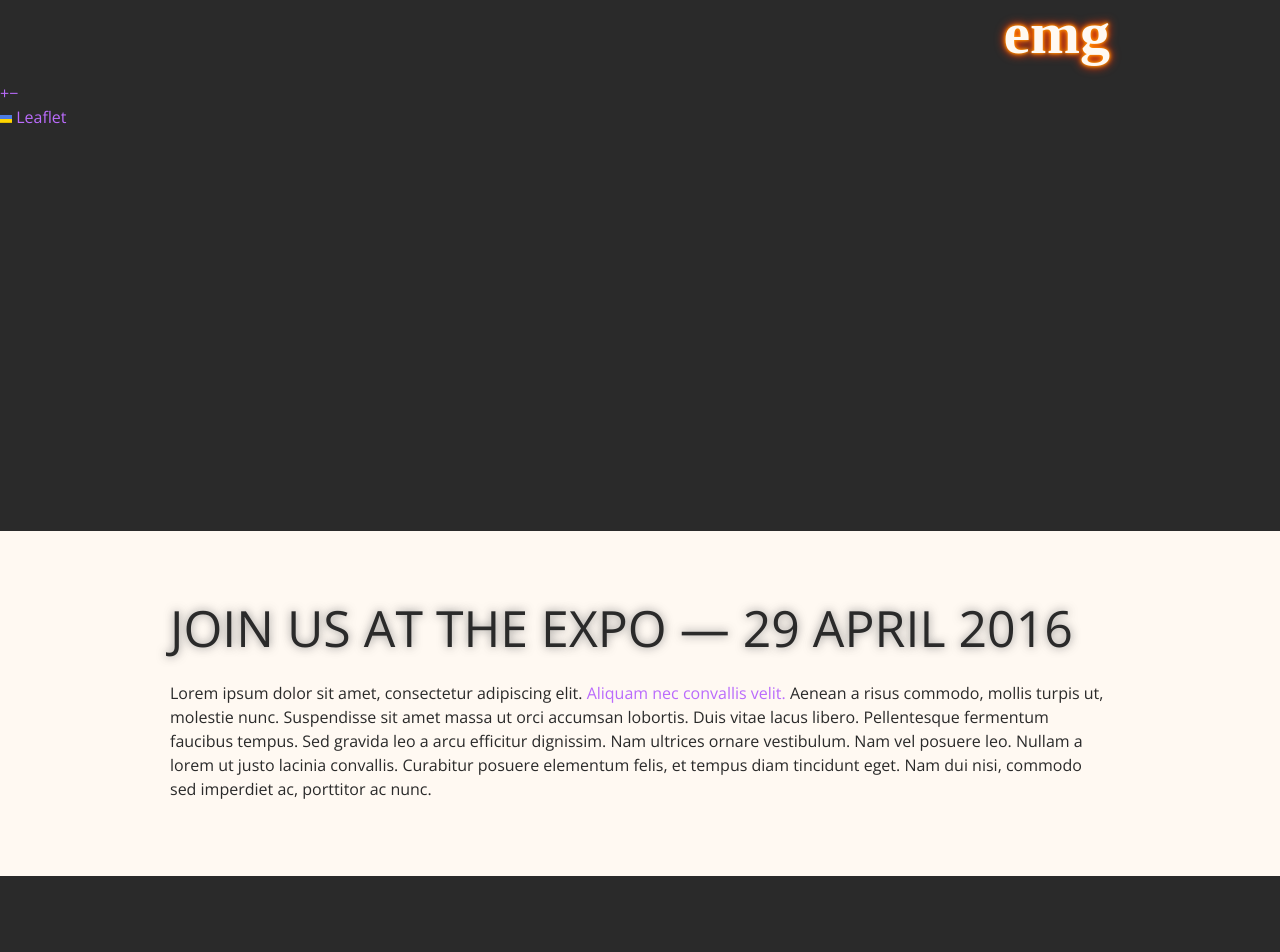
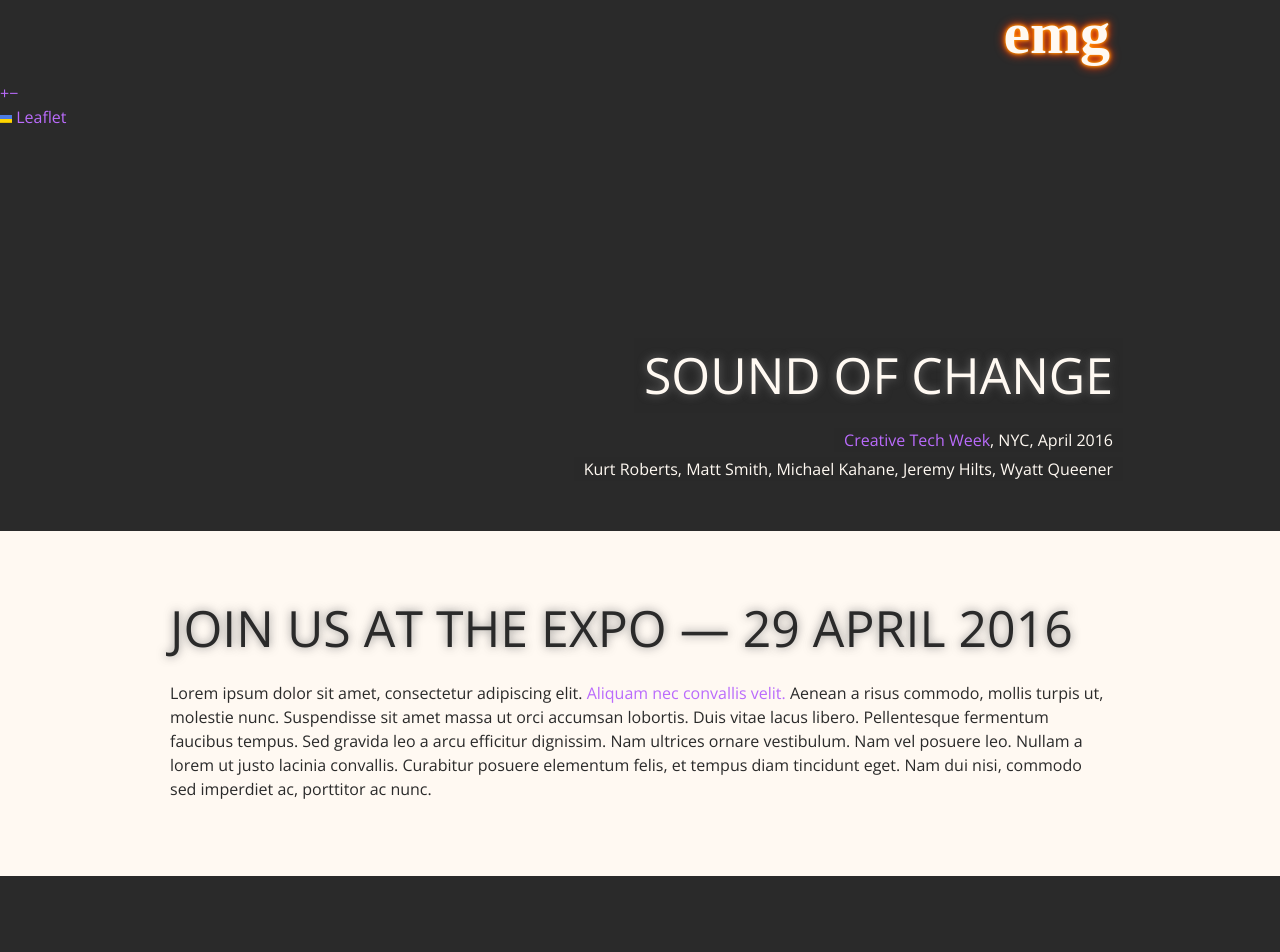
Before and after one commit to edgewoodmagiciansguild/edgewoodmagiciansguild.github.io, a Jekyll site: the page built from index.html, in a window 1280 px wide. Shown: the top 952 px of the page. Built offline with Jekyll 4.4.1, drawn with Linux system fonts in a browser that asks for light colours; nearby versions of some CDN libraries; some web fonts are replaced.

Commit message:
project overlay on map

```diff
--- a/_includes/map.html
+++ b/_includes/map.html
@@ -1,4 +1,14 @@
-<div id="map" class="soc-map"></div>
+<div id="map" class="featured">
+	<div class="wrapper">
+		<div class="absolute-padding-fix">
+			<div class="featured__container">
+				<h1 class="featured__headline post-link"> {{ include.headline }} </h1>
+				<p class="featured__description"> {{ include.description-1 }} </p>
+				<p class="featured__description"> {{ include.description-2 }} </p>
+			</div>
+		</div>
+	</div>
+</div>
 
 <!-- leaflet -->
 <script src="https://cdnjs.cloudflare.com/ajax/libs/leaflet/1.0.0-beta.2/leaflet.js"></script>
--- a/_sass/_base.scss
+++ b/_sass/_base.scss
@@ -172,6 +172,11 @@ pre {
 	}
 }
 
+.absolute-padding-fix {
+	height: 100%;
+	position: relative;
+}
+
 
 
 /**
--- a/_sass/_layout.scss
+++ b/_sass/_layout.scss
@@ -266,7 +266,7 @@
 * Map Component
 */
 
-.soc-map {
+.featured {
 	height: 450px;
 	overflow: hidden;
 
@@ -278,4 +278,36 @@
 		height: 200px;
 	}
 
+	&__container {
+		bottom: 10%;
+		position: absolute;
+		right: -13px;
+		text-align: right;
+		z-index: 1;
+	}
+
+	&__headline {
+		background-color: transparentize($background-color, 0.15);
+		clear: right;
+		float: right;
+		padding: 0 rem(10px);
+		text-transform: uppercase;
+	}
+
+	&__description {
+		background-color: transparentize($background-color, 0.15);
+		clear: right;
+		float: right;
+		margin-bottom: rem(5px);
+		padding: 0 rem(10px);
+	}
+
+	.wrapper {
+		height: 100%;
+		left: 0;
+		margin-left: auto;
+		margin-right: auto;
+		position: absolute;
+		right: 0;
+	}
 }
--- a/index.html
+++ b/index.html
@@ -4,7 +4,7 @@ layout: default
 
 <div class="home">
 
-	{% include map.html %}
+	{% include map.html headline="Sound Of Change" description-1='<a href="https://creativetechweek2016.sched.org/exhibitor/edgewood_magicians_guild.1uw9l4ww">Creative Tech Week</a>, NYC, April 2016' description-2="Kurt Roberts, Matt Smith, Michael Kahane, Jeremy Hilts, Wyatt Queener" %}
 
 	<ul class="post-list">
 
```
Also changed, not shown: other parts of _includes/map.html (+1 -1 lines).
